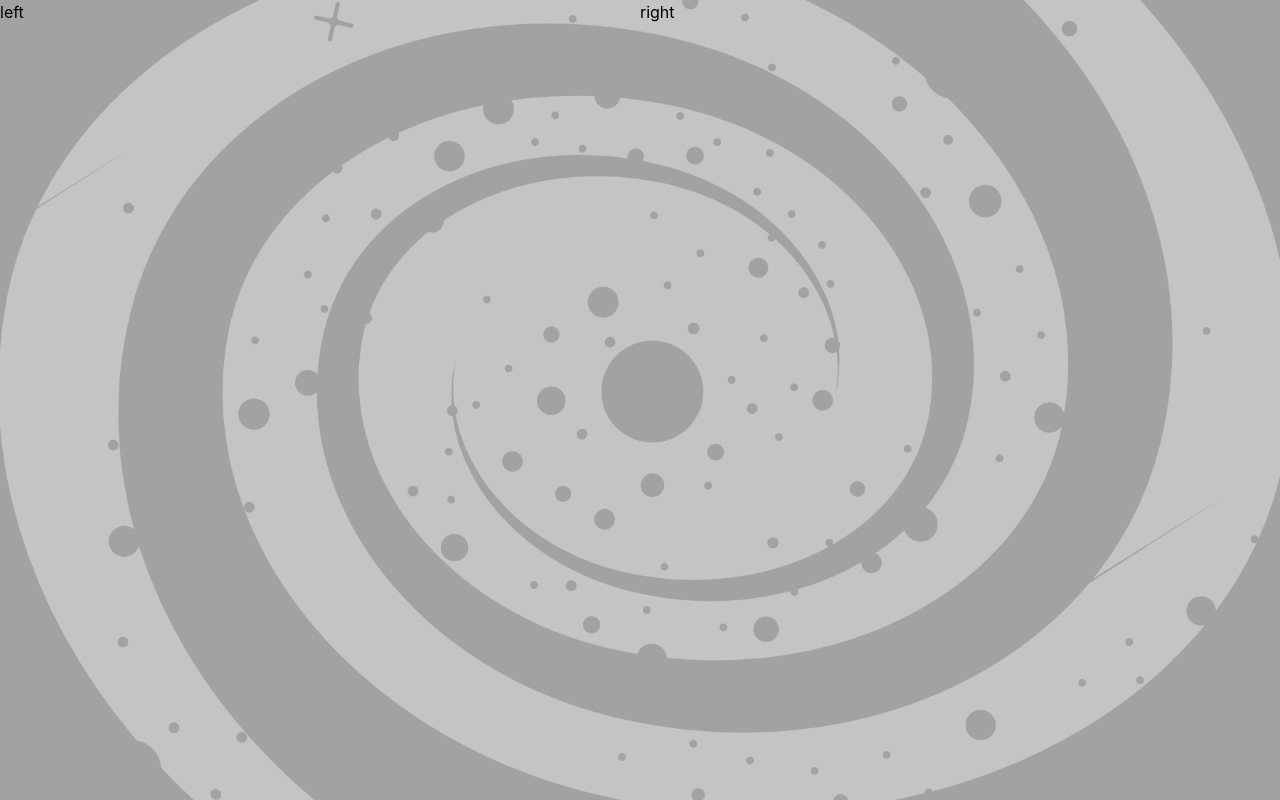
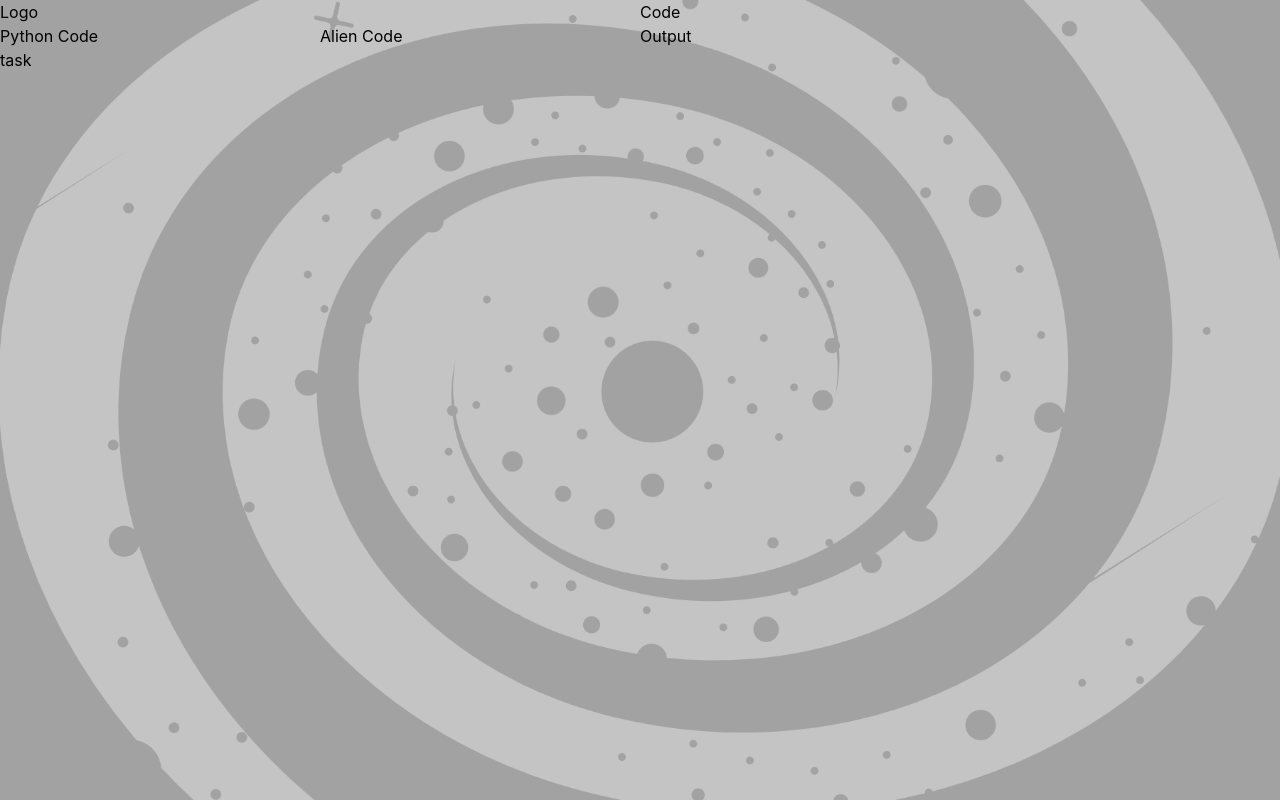
Before and after one commit to devsuoa/devsuoa-devs-sesa-beginner-hackathon-2026-pushing-twenty, a React (Vite) app: page / in a window 1280 px wide. Built offline with nearby package versions, Linux system fonts and the light colour scheme.

Commit message:
Add layout

```diff
--- a/src/components/Textbox.tsx
+++ b/src/components/Textbox.tsx
@@ -9,7 +9,7 @@ interface TextboxProps {
 
 export default function Textbox(props: TextboxProps) {
     return (
-        <div>
+        <div style={{ backgroundColor: "red" }}>
             {props.text}
         </div>
     )
--- a/src/pages/home/Home.tsx
+++ b/src/pages/home/Home.tsx
@@ -3,13 +3,36 @@ import Textbox from "../../components/Textbox";
 
 function Home() {
   return (
+    // bg image
     <div className="relative min-h-screen bg-[url('/bg.png')] bg-cover bg-center bg-no-repeat overflow-hidden">
       <div className="flex h-full w-full">
-        {/* lef t */}
-        <div className="flex-1">left</div>
+        {/* left */}
+        <div className="flex-1 flex flex-col">
+
+          {/* logo */}
+          <div>Logo</div>
+
+          {/* python and alien code */}
+          <div className="flex">
+            <div className="flex-1">
+              Python Code
+            </div>
+            <div className="flex-1">
+              Alien Code
+            </div>
+          </div>
+
+          {/* task */}
+          <div>task</div>
+        </div>
 
         {/* right */}
-        <div className="flex-1">right</div>
+        <div className="flex-1">
+          <div>Code</div>
+          <div>Output</div>
+        </div>
+
+
       </div>
     </div>
   );
```
